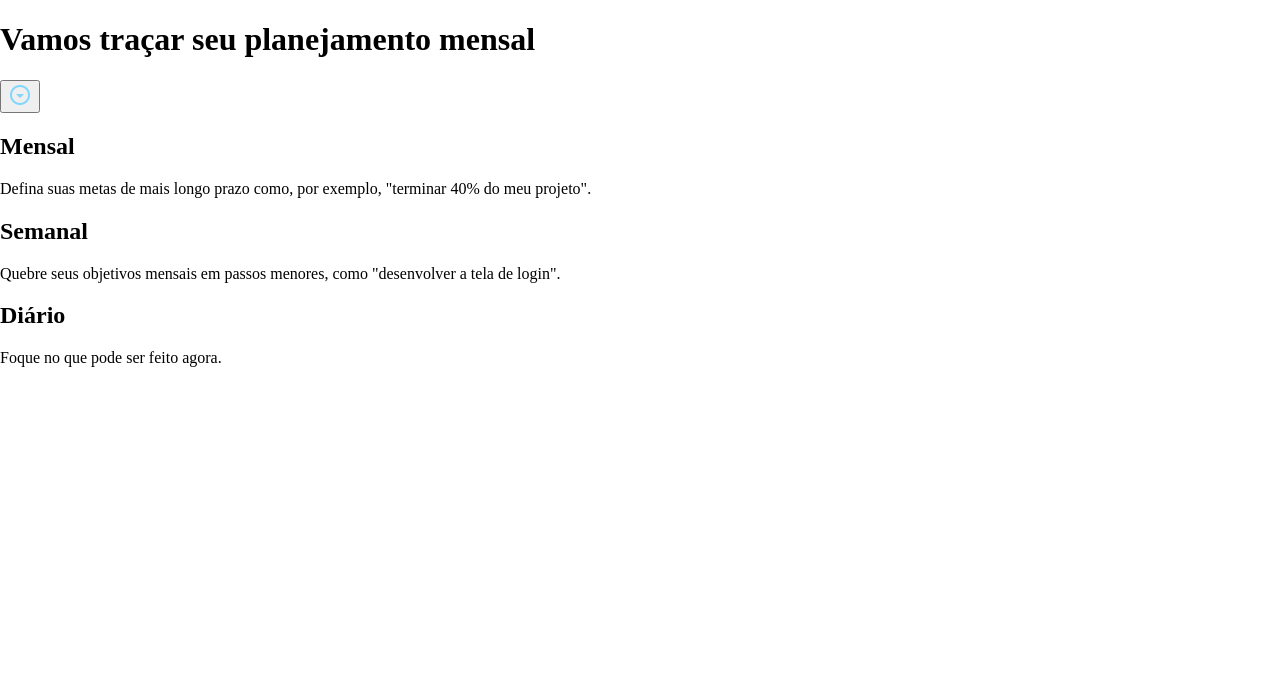
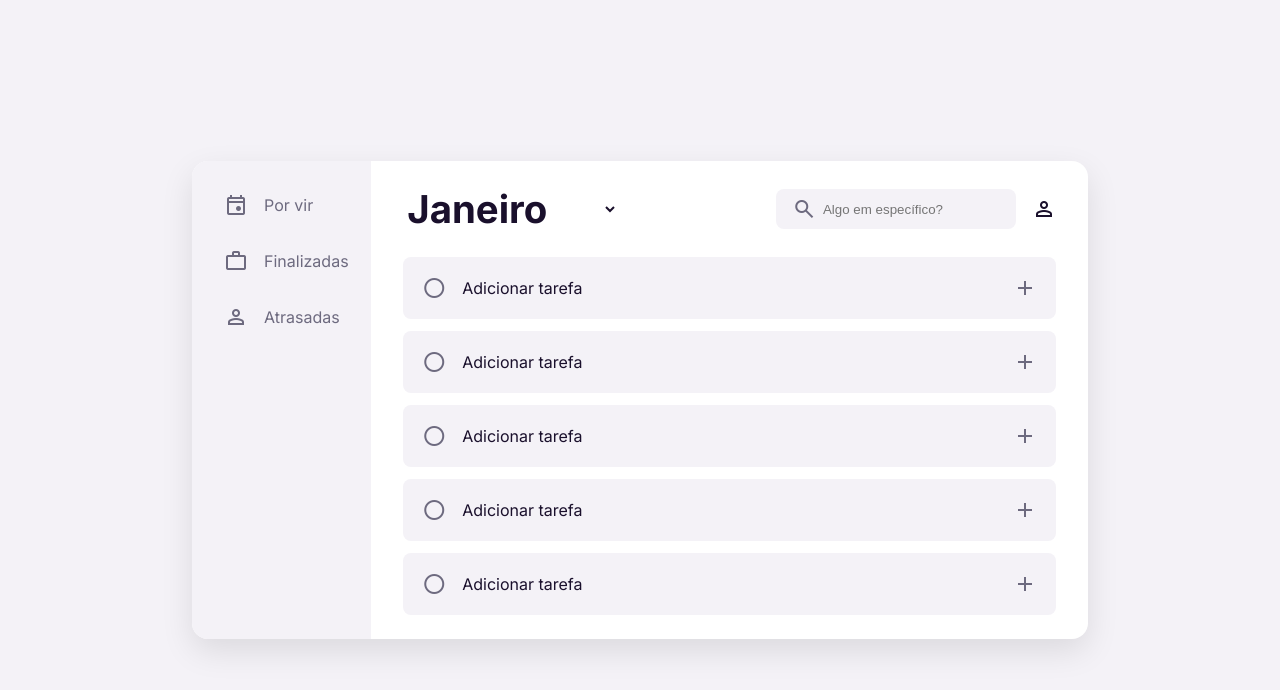
Before and after one commit to crisSantosF/projeto-webDev-anyPercent, a plain HTML site: page index.html in a window 1280 px wide. Drawn offline with nearby package versions, Linux system fonts and the light colour scheme.

Commit message:
design da tela completado

```diff
--- a/index.html
+++ b/index.html
@@ -3,54 +3,114 @@
 <head>
     <meta charset="UTF-8">
     <meta name="viewport" content="width=device-width, initial-scale=1.0">
+    <title>Gerenciador de Tarefas</title>
     <link rel="stylesheet" href="style.css">
+    <link rel="stylesheet" href="https://fonts.googleapis.com/css2?family=Material+Symbols+Outlined:opsz,wght,FILL,GRAD@24,400,0,0" />
     <link rel="preconnect" href="https://fonts.googleapis.com">
-    <link rel="stylesheet" href="https://fonts.googleapis.com/css2?family=Material+Symbols+Outlined:opsz,wght,FILL,GRAD@20..48,100..700,0..1,-50..200" />
-    <title>Gerenciador de Tarefas</title>
+    <link rel="preconnect" href="https://fonts.gstatic.com" crossorigin>
+    <link href="https://fonts.googleapis.com/css2?family=Inter:wght@400;500;700&display=swap" rel="stylesheet">
 </head>
 <body>
-    <div id="conteiner-telaPrincipal">
-        <main id="tela_principal">
-            <header>
-                <h1 id="texto_tela_principal">
-                    Vamos traçar seu planejamento
-                        <span id="cycling_word"> mensal</span>
-                </h1>
+    <div id="conteiner_gerenciador">
+        <aside id="sidebar">
+            <nav id="categoria_tarefas">
+
+                <a href="#" class="tipo_categoria">
+                    <span class="material-symbols-outlined">event</span> Por vir
+                </a>
+                <a href="#" class="tipo_categoria">
+                    <span class="material-symbols-outlined">work</span> Finalizadas
+                </a>
+                <a href="#" class="tipo_categoria">
+                    <span class="material-symbols-outlined">person</span> Atrasadas
+                </a>
+
+            </nav>
+        </aside>
+
+        <main id="areaPrincipal">
+            <header id="escopo_gerenciamento">
+                <select id="escolha_mes" class="mb" name="mes_de_escolha">
+                    <option class="titulo">Janeiro</option>
+                    <option class="titulo">Fevereiro</option>
+                    <option class="titulo">Março</option>
+                    <option class="titulo">Abril</option>
+                    <option class="titulo">Maio</option>
+                    <option class="titulo">Agosto</option>
+                    <option class="titulo">Setembro</option>
+                    <option class="titulo">Outubro</option>
+                    <option class="titulo">Novembro</option>
+                    <option class="titulo">Dezembro</option>
+                </select>
+                <div id="escolhaMes_ou_pesquisa">
+                    <div id="search_bar">
+                        <span class="material-symbols-outlined">search</span>
+                        <input type="text" placeholder="Algo em específico?">
+                    </div>
+                    <button id="botao_perfil">
+                        <span class="material-symbols-outlined">person</span>
+                        <span></span>
+                    </button>
+                </div>
             </header>
-        </main>
 
-        <div id="botao_tela_principal">
-            <button id="botao-transicao-primeiraTela-segundaTela">
-                <span class="material-symbols-outlined">arrow_drop_down_circle</span>
-            </button>
-        </div>
-    </div>
+            <section id="tarefas">
+                <div class="tarefaEspecifica">
+                    <div class="informacao_tarefa">
+                        <span class="material-symbols-outlined checkbox">radio_button_unchecked</span>
+                        <p class="texto_tarefa">Adicionar tarefa</p>
+                    </div>
+                    <button class="botao_adicionaTarefa">
+                        <span class="material-symbols-outlined">add</span>
+                    </button>
+                </div>
 
-    <div class="esconde-tela" id="segunda-tela_aux">
-        <div id="segunda-tela">
-            <section>
-                <div id="tela-selecao-escopoDePlanejamento">
+                <div class="tarefaEspecifica">
+                    <div class="informacao_tarefa">
+                         <span class="material-symbols-outlined checkbox">radio_button_unchecked</span>
+                        <p class="texto_tarefa">Adicionar tarefa</p>
+                    </div>
+                    <button class="botao_adicionaTarefa">
+                        <span class="material-symbols-outlined">add</span>
+                    </button>
+                </div>
 
-                    <div class="escopo-plano" id="mensal">
-                        <h2 class="tipo-escopo"> Mensal</h2>
-                        <p class="texto-escopo">Defina suas metas de mais longo prazo como, por exemplo, "terminar 40% do meu projeto".</p>
+                <div class="tarefaEspecifica">
+                    <div class="informacao_tarefa">
+                        <span class="material-symbols-outlined checkbox">radio_button_unchecked</span>
+                        <p class="texto_tarefa">Adicionar tarefa</p>
                     </div>
+                    <div class="task-actions">
+                        <button class="botao_adicionaTarefa">
+                            <span class="material-symbols-outlined">add</span>
+                        </button>
+                    </div>
+                </div>
 
-                    <div class="escopo-plano" id="semanal">
-                        <h2 class="tipo-escopo"> Semanal</h2>
-                        <p class="texto-escopo">Quebre seus objetivos mensais em passos menores, como "desenvolver a tela de login".</p>
+                <div class="tarefaEspecifica">
+                    <div class="informacao_tarefa">
+                        <span class="material-symbols-outlined checkbox">radio_button_unchecked</span>
+                        <p class="texto_tarefa">Adicionar tarefa</p>
                     </div>
+                     <div class="task-actions">
+                        <button class="botao_adicionaTarefa">
+                            <span class="material-symbols-outlined">add</span>
+                        </button>
+                    </div>
+                </div>
 
-                    <div class="escopo-plano" id="diario">
-                        <h2 class="tipo-escopo"> Diário</h2>
-                        <p class="texto-escopo">Foque no que pode ser feito agora.</p>
+                 <div class="tarefaEspecifica">
+                    <div class="informacao_tarefa">
+                        <span class="material-symbols-outlined checkbox">radio_button_unchecked</span>
+                        <p class="texto_tarefa">Adicionar tarefa</p>
                     </div>
-
+                     <div class="task-actions">
+                        <button class="botao_adicionaTarefa">
+                            <span class="material-symbols-outlined">add</span>
+                        </button>
                 </div>
             </section>
-        </div>
+        </main>
     </div>
-
-    <script src="script.js"></script>
 </body>
 </html>
--- a/style.css
+++ b/style.css
@@ -1,207 +1,198 @@
-body
-{
-    margin: 0;
-    overflow: hidden;
+:root {
+    --bg-color: #f4f2f7;
+    --surface-color: #ffffff;
+    --primary-text-color: #1a102c;
+    --secondary-text-color: #6d6a7f;
+    --accent-color: #5856d6;
+    --border-color: #e0ddeb;
+    --selection-color: #e8e7ff;
 }
 
-
-/****** PRIMEIRA TELA ******/
-#conteiner_telaPrincipal
-{
-    height: 100%;
-    width: 100%;
-
-    display: grid;
-    grid-template-columns: repeat(20,1fr);
-    grid-template-rows: repeat(20,1fr);
-    background-color: #470047;
+* {
+    margin: 0;
+    padding: 0;
+    box-sizing: border-box;
 }
 
-#telaPrincipal
-{
-    grid-column: 3/16;
-    grid-row: 3;
-}
-
-#texto_telaPrincipal
-{
-    font-family: sans-serif;
-    color: antiquewhite;
-}
-
-
-
-#cyclingWord
-{
-    display: inline-block;
-    color:rgb(127, 214, 255);
-    transition: color 0.5s; /*define o tempo de duração de uma transição, mas não define uma transição*/
-}
-
-#botao_telaPrincipal
-{
-    grid-column: 12;
-    grid-row: 3;
-    place-self: center;
-}
-
-#botao_transicao_primeiraTela_segundaTela
-{
-    all:unset;
-    cursor: pointer;
-}
-.material-symbols-outlined
-{
-    background: none;
-    color:rgb(127, 214, 255);
-}
-
-@keyframes rotacao_aparece
-{
-    /*define uma animação em que um elemento "aparece vindo de baixo"*/
-    from
-    {
-        opacity: 0;
-        transform: translateY(20px);
-    }
-    to
-    {
-        opacity: 1;
-        transform: translateY(0);
-    }
-
-}
-
-@keyframes rotacao_desaparece
-{ /*define uma animação em que um elemento "desaparece indo para cima"*/
-
-    from
-    {
-        opacity: 1;
-        transform: translateY(0);
-    }
-    to
-    {
-        opacity: 0;
-        transform: translateY(-20px);
-    }
-
-}
-
-
-/*para as animações serão criadas classes para que possam ser controladas pelo JS*/
-.rotacao_aparece
-{
-    animation: rotacao_aparece 0.5s ease-in;
-}
-
-.rotacao_desaparece
-{
-    animation: rotacao_desaparece 0.5s ease-out;
-}
-
-.animacao_escondeTela
-{
-    animation: rotacao_desaparece 0.5s;
-
-}
-
-.escondeTela
-{
-    display: none !important;
-}
-
-
-
-
-
-/****** SEGUNDA TELA ******/
-
-#segundaTela
-{
+body {
+    background-color: var(--bg-color);
+    color: var(--primary-text-color);
+    font-family: 'Inter', sans-serif;
     display: flex;
     justify-content: center;
     align-items: center;
     min-height: 100vh;
-    background-color: #F7F7F7;
+    font-size: 1em;
+}
+
+#conteiner_gerenciador {
+    width: 70%;
+    height: 100%;
+    background-color: var(--surface-color);
+    border-radius: 1em;
+    display: grid;
+    grid-template-columns: 20% 80%;
+    overflow: hidden;
+    box-shadow: 0 .75em 2em rgba(0,0,0,0.1);
+}
+
+#sidebar {
+    background-color: var(--bg-color);
+    padding: 1.5em;
+    display: flex;
+    flex-direction: column;
+}
+
+#areaPrincipal {
+    padding: 1.5em 2em;
+    display: flex;
+    flex-direction: column;
+}
+
+#categoria_tarefas {
+    display: flex;
+    flex-direction: column;
+    gap: 1em;
+}
+
+.tipo_categoria {
+    color: var(--secondary-text-color);
+    text-decoration: none;
+    padding: 0.5em;
+    border-radius: 0.5em;
+    display: flex;
+    align-items: center;
+    gap: 1em;
+    transition: background-color 0.3s, color 0.3s;
+}
+
+.tipo_categoria:hover {
+    background-color: var(--surface-color);
+    color: var(--primary-text-color);
+}
+
+.tipo_categoria.active {
+    background-color: var(--surface-color);
+    color: var(--accent-color);
+    font-weight: 500;
+}
+
+#escopo_gerenciamento {
+    display: flex;
+    justify-content: space-between;
+    align-items: center;
+    margin-bottom: 1.5em;
+}
+
+#escolha_mes {
+    font-family: 'Inter', sans-serif;
+    font-size: 2.4rem;
+    font-weight: 700;
+    color: var(--primary-text-color);
+
+    border: none;
+    background-color: transparent;
+    padding: 0;
+    margin: 0;
+    outline: none;
+
     overflow: hidden;
 }
 
-
-#tela_selecao_escopoDePlanejamento
-{
-    display:grid;
-    grid-template-columns: repeat(3,25%);
-    gap: 2em;
-    justify-content: space-evenly;
-    font-family: sans-serif;
-
-    font-family: sans-serif;
-    color: #1a1a1a;
-}
-
-.escopoPlano
-{
-    display: flex;
-    flex-direction: column;
-    align-self: center;
-    padding: 1em;
-    text-align: left;
-    border-radius: 1em;
-    box-shadow:  0 .75em 2em rgba(71, 0, 71, 0.603);
-    cursor: pointer;
-
-    height: 5em;
-}
-
-.tipoEscopo
-{
-    text-align: center;
-}
-
-.textoEscopo
-{
-  opacity: 0;
-  max-height: 0;
-  margin: 0;
-  transition: opacity 0s;
+#escolha_mes option {
+    font-size: 1rem;
+    font-weight: 400;
 }
 
 
-#mensal
-{
-    transition: min-height 0.5s;
+#escolhaMes_ou_pesquisa {
+    display: flex;
+    align-items: center;
+    gap: 1em;
 }
 
-#semanal
-{
-    transition: min-height 0.5s;
+#search_bar {
+    display: flex;
+    align-items: center;
+    background-color: var(--bg-color);
+    padding: 0.5em 1em;
+    border-radius: 0.5em;
 }
 
-#diario
-{
-    transition: min-height 0.5s;
-
+#search_bar input {
+    background: none;
+    border: none;
+    outline: none;
+    color: var(--primary-text-color);
+    margin-left: 0.5em;
 }
 
-#mensal:hover
-{
-    min-height: 10em;
+#search_bar .material-symbols-outlined {
+    color: var(--secondary-text-color);
 }
 
-#semanal:hover
-{
-    min-height: 10em;
+#botao_perfil {
+    background: none;
+    border: none;
+    color: var(--primary-text-color);
+    cursor: pointer;
+    position: relative;
 }
 
-#diario:hover
-{
-    min-height: 10em;
+#tarefas {
+    display: flex;
+    flex-direction: column;
+    gap: 0.75em;
 }
 
-.escopoPlano:hover .textoEscopo
-{
-    opacity:1;
-    font-size: inherit;
-    transition: opacity 0.5s;
+.tarefaEspecifica {
+    background-color: var(--bg-color);
+    padding: 1em;
+    border-radius: 0.5em;
+    display: flex;
+    justify-content: space-between;
+    align-items: center;
+    border: 0.2em solid transparent;
+    transition: border-color 0.3s;
 }
+
+.tarefaEspecifica.overdue {
+    border-color: var(--accent-color);
+}
+
+.tarefaEspecifica.selected {
+    background-color: var(--selection-color);
+}
+
+.informacao_tarefa {
+    display: flex;
+    align-items: center;
+    gap: 1em;
+}
+
+.checkbox {
+    cursor: pointer;
+    color: var(--secondary-text-color);
+}
+
+.checkbox.checked {
+    color: var(--accent-color);
+}
+
+button {
+    all: unset;
+    cursor: pointer;
+    display: flex;
+    align-items: center;
+    justify-content: center;
+}
+
+.botao_adicionaTarefa {
+    color: var(--secondary-text-color);
+}
+
+.task-actions {
+    display: flex;
+    align-items: center;
+    gap: 1em;
+}
```
